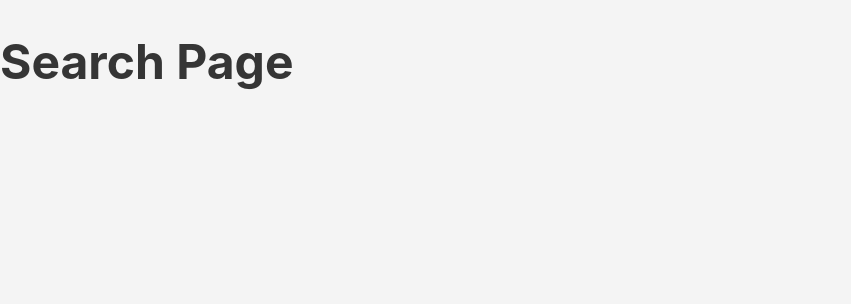
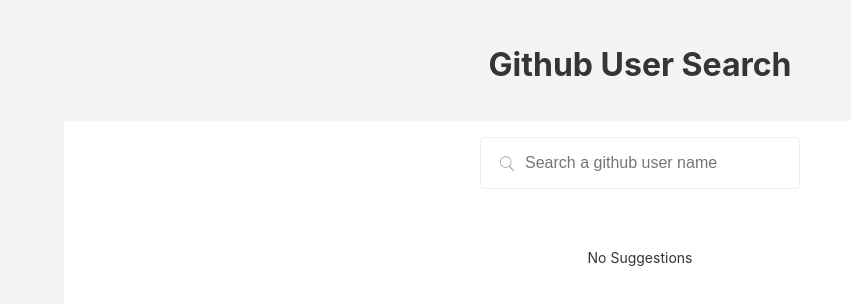
Before and after one commit to pradeep026/github-user-search, a React (Create React App) app: page / in a window 1280 px wide. Shown: the top 304 px of the page, without its empty margins (0-851 px from the left). Built offline with nearby package versions, Linux system fonts and the light colour scheme.

Commit message:
Integrate user search and result list component to home page

```diff
--- a/src/pages/userSearchPage/index.tsx
+++ b/src/pages/userSearchPage/index.tsx
@@ -1,9 +1,12 @@
 import React from 'react';
+import { GithubUserSearch } from '../../components/organisms/GithubUserSearch';
+import './style.scss';
 
 export const UserSearchPage: React.FC = () => {
     return (
-        <div>
-            <h1> Search Page </h1>
+        <div className='home__page'>
+            <h1 className='page__title'>Github User Search</h1>
+            <GithubUserSearch />
         </div>
     );
 };
--- /dev/null
+++ b/src/pages/userSearchPage/style.scss
@@ -0,0 +1,12 @@
+.home__page {
+    width: 100%;
+    min-height: 100vh;
+    display: flex;
+    flex-direction: column;
+    align-items: center;
+    justify-content: center;
+
+    .page__title {
+        font-size: var(--fs-large);
+    }
+}
```
